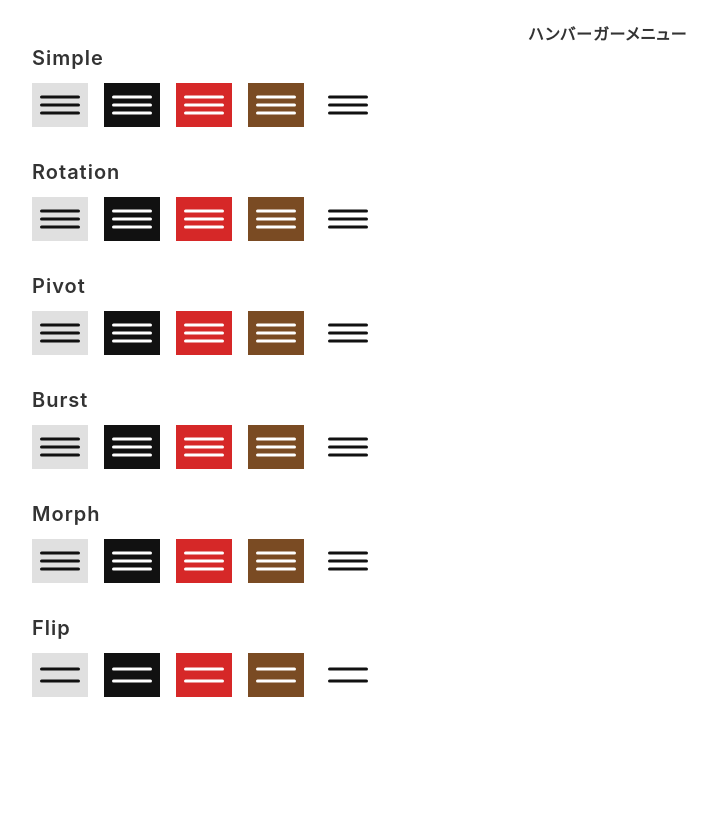
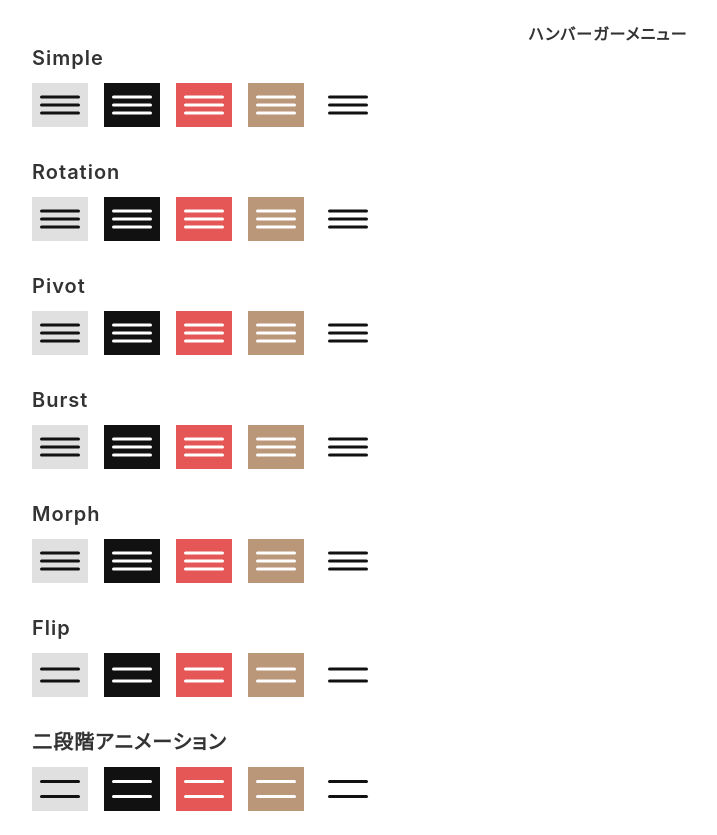
Before and after one commit to bac7220/js-drill, a plain HTML site: page hamburger.html in a window 1280 px wide. Shown: the whole page, without its empty margins (32-749 px from the left). Before the commit the page ends 800 px from the top, so only its background shows below. Drawn offline with Linux system fonts and the light colour scheme; some packages are replaced by stand-ins of ours.

Commit message:
二段階アニメーションがいい感じに出来ました

```diff
--- a/css/hamburger.css
+++ b/css/hamburger.css
@@ -91,6 +91,22 @@ h1 {
   transition: all 0.3s ease-in-out;
 }
 
+
+.slide-line {
+  position: absolute;
+  top: 0;
+  left: 13%;
+  width: 40px;
+  height: 3px;
+      flex-shrink: 0;
+  border-radius: 6px;
+  background-color:  var(--hamburger-bar);
+  transition: top 0.3s ease, transform 0.3s ease;
+  transition-property: transform, top;
+          transition-duration: 0.3s;
+}
+
+
 /* Upper line */
 .line:first-of-type {
   transform: translate(-50%, calc(-50% - 6px));
@@ -113,12 +129,12 @@ h1 {
 }
 
 .theme-red {
-  --hamburger-bg: #d62828;
+  --hamburger-bg: #e55656;
   --hamburger-bar: #fff;
 }
 
 .theme-brown {
-  --hamburger-bg: #7a4b23;
+  --hamburger-bg: #ba9778;
   --hamburger-bar: #fff;
 }
 
@@ -213,3 +229,28 @@ h1 {
 .anim-flip.is-action .line:nth-child(2) {
   transform: translate(-50%, -50%) rotate(-45deg);
 }
+
+
+
+.slide-line:nth-of-type(1) {
+  top: 30%;
+          transition-delay: 0s, 0.3s;
+}
+
+
+.slide-line:nth-of-type(2) {
+  top: 65%;
+          transition-delay: 0s, 0.3s;
+}
+
+.is-action .slide-line:nth-of-type(1) {
+  top: 50%;
+          transform: translateY(-50%) rotate(-30deg);
+          transition-delay: 0.3s, 0s;
+}
+
+.is-action .slide-line:nth-of-type(2) {
+  top: 50%;
+          transform: translateY(-50%) rotate(30deg);
+          transition-delay: 0.3s, 0s;
+}
--- a/hamburger.html
+++ b/hamburger.html
@@ -192,6 +192,32 @@
             </button>
           </div>
         </section>
+
+          <section class="animation-row">
+          <h2 class="title">二段階アニメーション</h2>
+          <div class="variant-row">
+            <button type="button" class="hamburger anim-slide theme-gray" aria-label="Flip gray">
+              <span class="slide-line"></span>
+              <span class="slide-line"></span>
+            </button>
+            <button type="button" class="hamburger anim-slide theme-black" aria-label="Flip black">
+              <span class="slide-line"></span>
+              <span class="slide-line"></span>
+            </button>
+            <button type="button" class="hamburger anim-slide theme-red" aria-label="Flip red">
+              <span class="slide-line"></span>
+              <span class="slide-line"></span>
+            </button>
+            <button type="button" class="hamburger anim-slide theme-brown" aria-label="Flip brown">
+              <span class="slide-line"></span>
+              <span class="slide-line"></span>
+            </button>
+            <button type="button" class="hamburger anim-slide theme-ghost" aria-label="Flip transparent">
+              <span class="slide-line"></span>
+              <span class="slide-line"></span>
+            </button>
+          </div>
+        </section>
       </div>
     </div>
     <script src="demo.js"></script>
```
